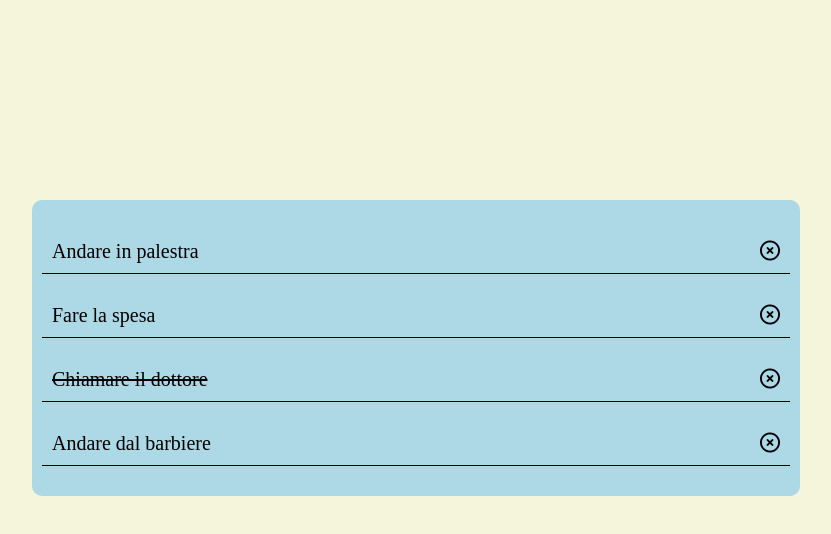
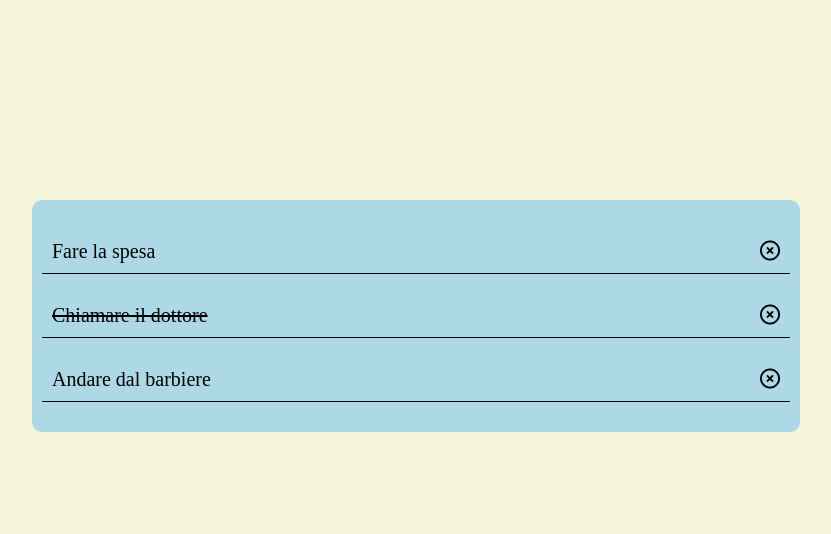
Before and after one commit to dbonafin/vue-todolist, a plain HTML site: page index.html in a window 1280 px wide. Both pictures are taken after a click on the element 994 px from the left and 251 px from the top of the page. Shown: the whole page, without its empty margins (224-1055 px from the left). Drawn offline with nearby package versions, Linux system fonts and the light colour scheme.

Commit message:
milestone 2 done

```diff
--- a/index.html
+++ b/index.html
@@ -21,11 +21,12 @@
             <ul class="todo-ul">
                 <!-- For each object in the array print a list-element in the DOM -->
                 <!-- If the element has the key done === true -> apply the css class "done" -->
-                <li v-for="singleToDo in listToDo" :class="{ 'done': singleToDo.done }">
+                <li v-for="singleToDo, index in listToDo" :class="{ 'done': singleToDo.done }">
 
                     <p>{{singleToDo.text}}</p>
 
-                    <div class="remove-mark">
+                    <!-- If the user clicks the x-mark -> remove the item from the list -->
+                    <div class="remove-mark" @click="removeItem(index)">
                         <i class="fa-regular fa-circle-xmark"></i>
                     </div>
                 </li>
--- a/js/script.js
+++ b/js/script.js
@@ -7,7 +7,7 @@
 // Stampare all'interno di una lista, un item per ogni todo.
 // Se la proprietà done è uguale a true, visualizzare il testo del todo sbarrato.
 
-// MILESTONE 2
+// MILESTONE 2 - Html Ln 28 -
 // Visualizzare a fianco ad ogni item ha una "x": cliccando su di essa, il todo viene rimosso dalla lista.
 
 // MILESTONE 3
@@ -37,5 +37,10 @@ var app = new Vue(
             },
         ]
     },
+    methods: {
+        removeItem(index) {
+            this.listToDo.splice(index, 1);
+        }
+    }
    }
 );
```
